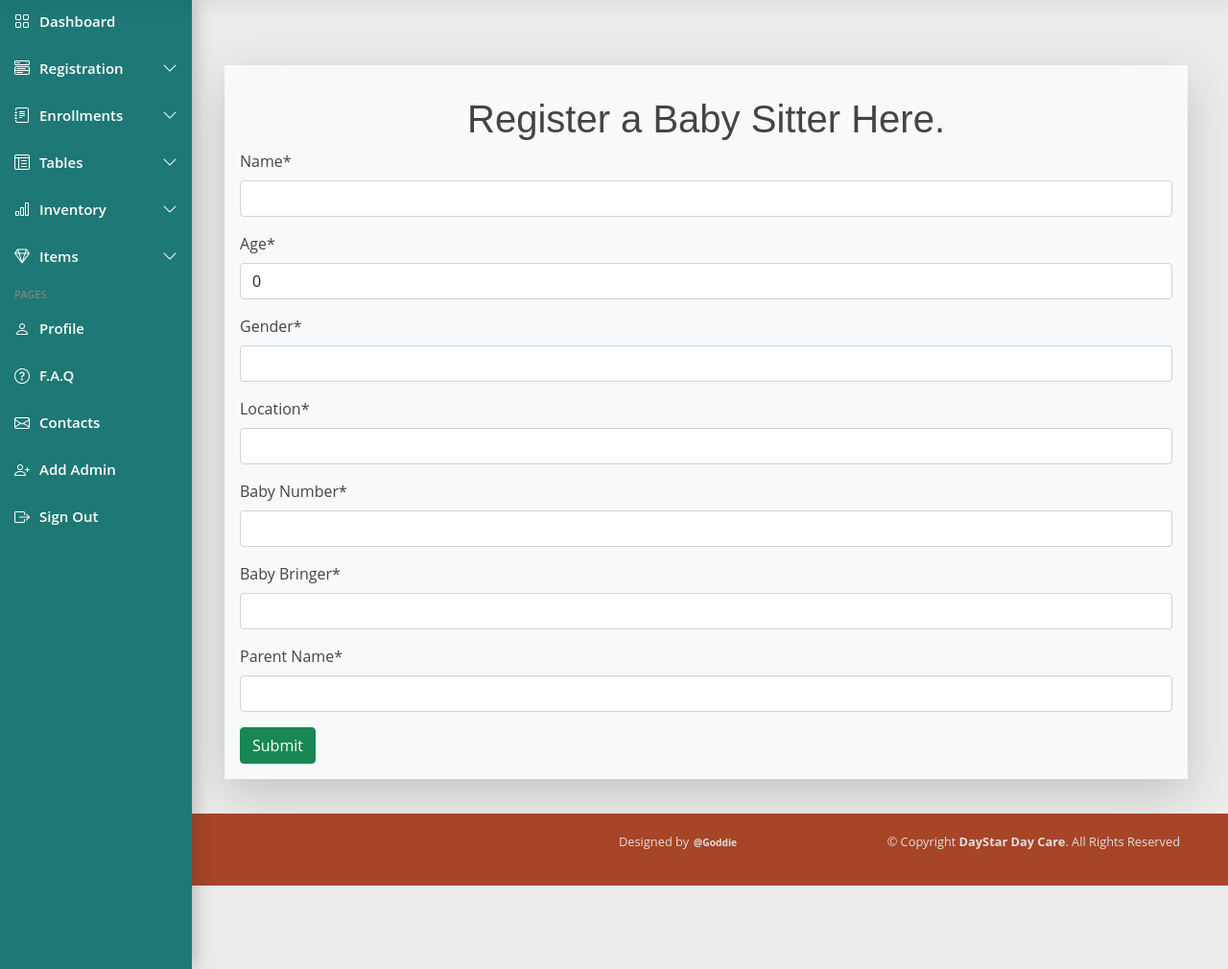
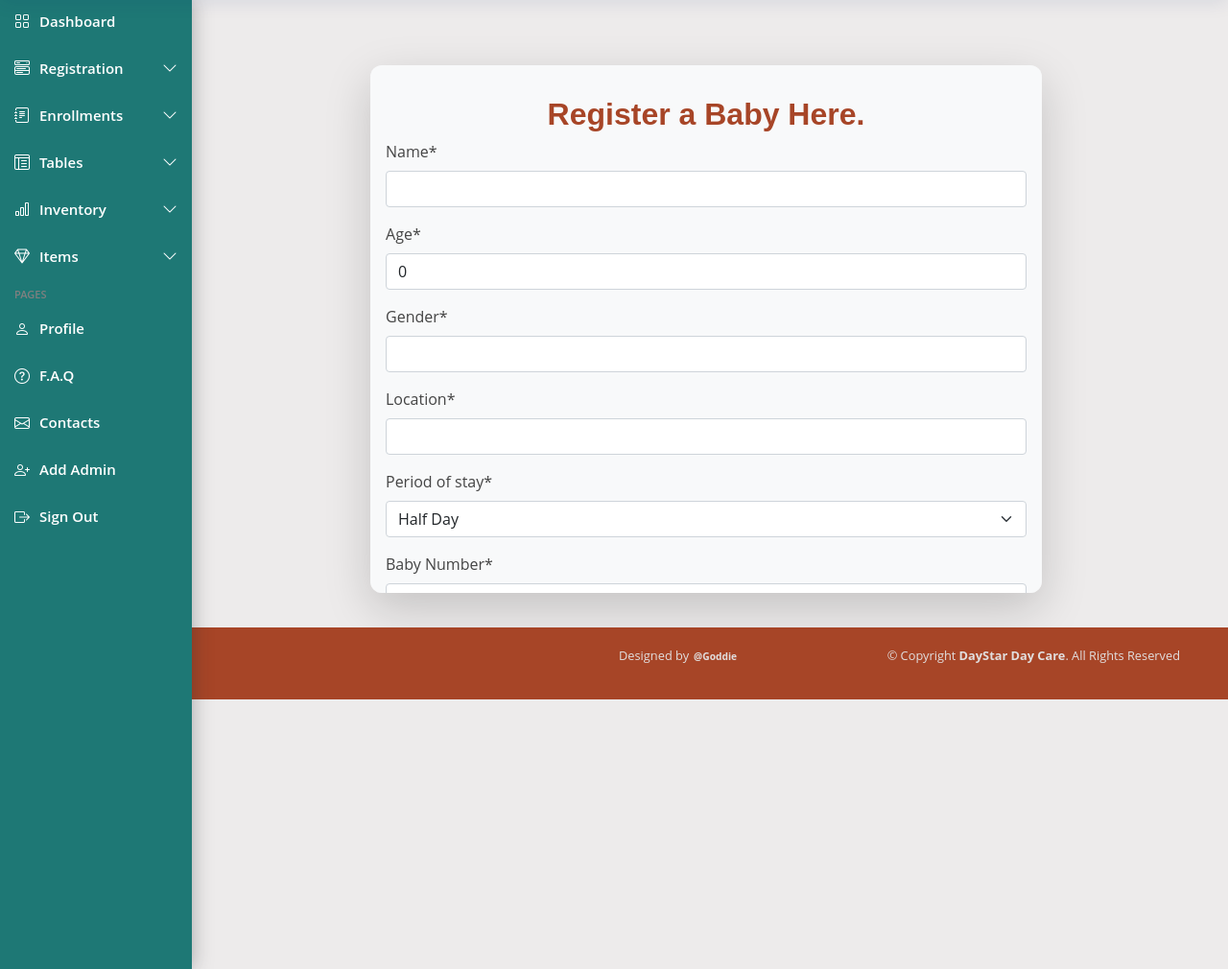
Before and after one commit to Goddie-Owiny/final_dayCare, a Django app: page /baby/ in a window 1280 px wide. Shown: the part 60-1070 px from the top of the page at 96% size. Run offline with Django 5.2, Linux system fonts and the light colour scheme; data comes from the database, SQL or seed files in the repository; both versions use the stored data as it was after the commit; some libraries are stand-ins or nearby versions.

Commit message:
Modified the models, styled the forms, and renamed the registration forms

```diff
--- a/dayStar/dayStar/settings.py
+++ b/dayStar/dayStar/settings.py
@@ -11,6 +11,7 @@ https://docs.djangoproject.com/en/5.0/ref/settings/
 """
 
 from pathlib import Path
+import os
 
 # Build paths inside the project like this: BASE_DIR / 'subdir'.
 BASE_DIR = Path(__file__).resolve().parent.parent
@@ -119,6 +120,7 @@ USE_TZ = True
 # https://docs.djangoproject.com/en/5.0/howto/static-files/
 
 STATIC_URL = 'static/'
+print([os.path.join(BASE_DIR, 'dayStarApp/static')])
 
 # Default primary key field type
 # https://docs.djangoproject.com/en/5.0/ref/settings/#default-auto-field
--- a/dayStar/dayStarApp/admin.py
+++ b/dayStar/dayStarApp/admin.py
@@ -2,5 +2,6 @@ from django.contrib import admin
 from .models import *
 
 # Register your models here.
+admin.site.register(Period)
 admin.site.register(Baby)
 admin.site.register(Sitter)
--- a/dayStar/dayStarApp/models.py
+++ b/dayStar/dayStarApp/models.py
@@ -15,6 +15,11 @@ class Sitter(models.Model):
     sitter_number = models.CharField(max_length=10, unique=True, blank=False, default=None)
     NIN = models.CharField(max_length=14, blank=False, null=True)
 
+class Period(models.Model):
+    period = models.CharField(max_length=100, null=True, blank=False)
+    def __str__(self):
+        return self.period
+
 
     # babys Model
 class Baby(models.Model):
@@ -22,6 +27,7 @@ class Baby(models.Model):
     age = models.IntegerField(default=0)
     gender = models.CharField(max_length=100)
     location = models.CharField(max_length=100)
+    period_of_stay = models.ForeignKey(Period, on_delete=models.CASCADE, blank=False, null=True, default=0)
     baby_Number = models.IntegerField()
     baby_Bringer = models.CharField(max_length=100)
     parent_Name = models.CharField(max_length=100)
--- a/dayStar/dayStarApp/static/css/style.css
+++ b/dayStar/dayStarApp/static/css/style.css
@@ -151,6 +151,26 @@
     border-radius: 3px;
     transition: 0.3s;
     width: 100%;
+  }
+
+  .form{
+    display: grid;
+    margin: auto;
+    max-height: 550px;
+    max-width: 700px;
+    overflow-y: scroll;
+    scroll-behavior: hidden;
+    border-radius: 12px;
+    scrollbar-width:none;
+  }
+
+  .form h2{
+    color: #a74527;
+    font-weight: bolder;
+  }
+
+  .form-group {
+    padding: 0.5rem 2rem;
   }
 
   .header .search-form input:focus,
@@ -344,13 +364,17 @@
   }
 
   .sitter {
-    display: flex;
+    display: grid;
     margin: auto;
     min-width: fit-content;
     padding: 1rem 1.5rem;
     border: 1px solid rgb(194, 189, 189);
     border-radius: 1rem;
     transition: all 0.8s;
+  }
+
+  .sitter h2{
+    font-weight: bold;
   }
 
   .sitter:nth-child(odd) {
--- /dev/null
+++ b/dayStar/dayStarApp/templates/dayStarApp/baby_reg.html
@@ -0,0 +1,18 @@
+{% extends 'dayStarApp/base.html' %}  {% load static %}
+{% load crispy_forms_tags %}
+
+{% block content %}
+<main class="main" id="main">
+  <div class="container">
+    <form action="" method="POST" class="bg-light p-3 mt-5 rounded-30 shadow-lg form">
+      <h2 class="mt-3 text-center">Register
+        a Baby Here.
+      </h2>
+      {% csrf_token %}
+      {{ addBabyForm | crispy }}
+      <button  class="btn btn-success">Submit</button>
+    </form>
+  </div>
+</main>
+
+{% endblock %}
--- a/dayStar/dayStarApp/templates/dayStarApp/base.html
+++ b/dayStar/dayStarApp/templates/dayStarApp/base.html
@@ -25,14 +25,8 @@ rel="stylesheet"
 <title>DayStar</title>
 </head>
 <body>
-
-</body>
-</html>
-<body>
-
   <!-- ======= Header ======= -->
   <header id="header" class="header fixed-top d-flex align-items-center">
-
     <div class="d-flex align-items-center justify-content-between">
         <img class="nav-link nav-profile d-flex align-items-center pe-0" src="{% static 'images/Logo.png' %}" width="60" alt="">
       <a href="/" class="d-flex align-items-center">
@@ -111,7 +105,6 @@ rel="stylesheet"
 
         <!-- End Profile Dropdown Items -->
         </li><!-- End Profile Nav -->
-
       </ul>
     </nav><!-- End Icons Navigation -->
 
--- a/dayStar/dayStarApp/templates/dayStarApp/index.html
+++ b/dayStar/dayStarApp/templates/dayStarApp/index.html
@@ -1,11 +1,12 @@
-{% extends 'dayStarApp/base.html' %}{% block content %} {% load static %}
+{% extends 'dayStarApp/base.html' %} {% load static %}
 
 
+{% block content %}
   <main class="main" id="main">
     <div class="container">
       <div class="row">
         <div class="sitter col-md-2 d-md-block ml-5 mb-3">
-          <h2 class="text-center mt-3">{{ count_babys }}</h2>
+          <h2 class="text-center">{{ count_babys }}</h2>
           <p>
             <span><i class="bi bi-person total-icon"></i></span
             ><strong>Toddlers</strong>
--- a/dayStar/dayStarApp/templates/dayStarApp/sitter.html
+++ /dev/null
@@ -1,17 +0,0 @@
-{% extends 'dayStarApp/base.html' %} {% block content %} {% load static %}
-{% load crispy_forms_tags %}
-
-<main class="main" id="main">
-  <div class="container">
-    <form action="" method="POST" class="bg-light p-3 mt-5 rounded-30 shadow-lg">
-      <h1 class="mt-3 text-center">Register
-        a Baby Sitter Here.
-      </h1>
-      {% csrf_token %}
-      {{ addSitterForm | crispy }}
-      <button  class="btn btn-success">Submit</button>
-    </form>
-  </div>
-</main>
-
-{% endblock %}
--- a/dayStar/dayStarApp/views.py
+++ b/dayStar/dayStarApp/views.py
@@ -20,12 +20,21 @@ def index(request):
 
 
 def sitter(request):
-    addSitterForm = Sitter_regForm()
+    addSitterForm = Sitter_regForm(request.POST)
+    message = None
+    if request.method == 'POST':
+        if addSitterForm.is_valid():
+            newSitter = addSitterForm.save(commit = False)
+            newSitter.save()
 
-    return render(request, 'dayStarApp/sitter.html', {'addSitterForm': addSitterForm})
+    message = "Sitter Added Successfully!"
+
+
+
+    return render(request, 'dayStarApp/sitter_reg.html', {'addSitterForm': addSitterForm, 'message': message})
 
 
 def baby(request):
     addBabyForm = Baby_regForm()
 
-    return render(request, 'dayStarApp/sitter.html', {'addSitterForm': addBabyForm})
+    return render(request, 'dayStarApp/baby_reg.html', {'addBabyForm': addBabyForm})
```
Also changed, not shown: dayStar/dayStarApp/templates/dayStarApp/baby.html (deleted, +0 -17 lines), dayStar/dayStarApp/templates/dayStarApp/sitter_reg.html (added, +23 -0 lines), dayStar/dayStarApp/templates/urls.py (deleted, +0 -9 lines), dayStar/dayStarApp/migrations/0007_period_baby_period_of_stay.py (added), dayStar/dayStarApp/migrations/0008_alter_baby_period_of_stay_payment.py (added), dayStar/db.sqlite3.
